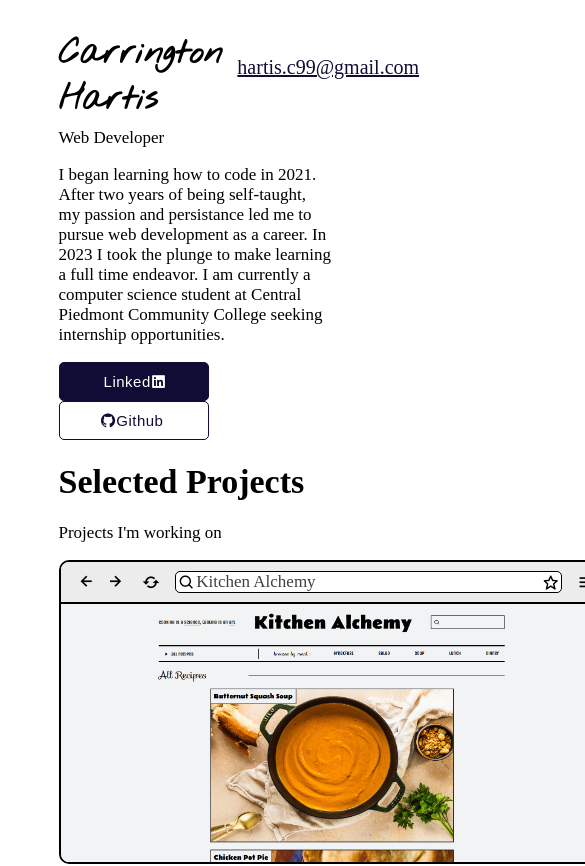
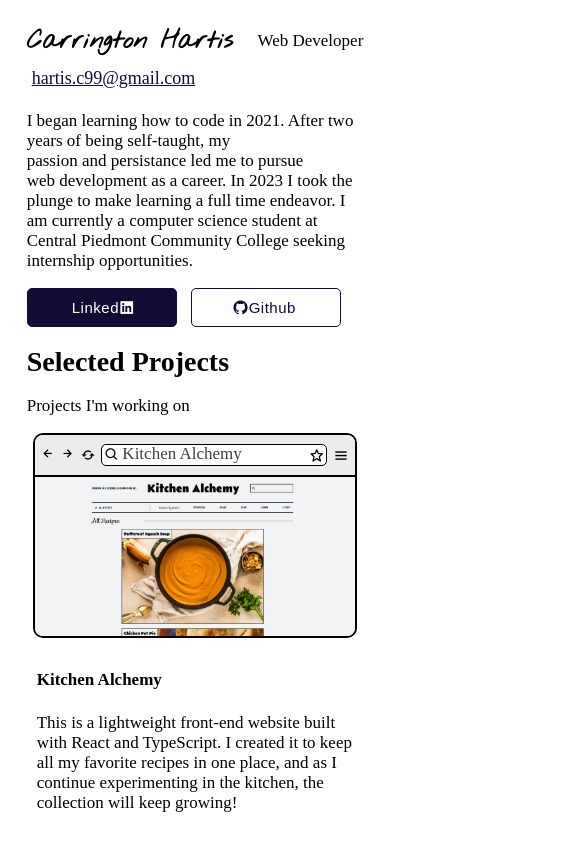
Before and after one commit to Carring10/chartis-portfolio, a website: page index.html in a window 390 px wide. Shown: the top 866 px of the page, 585 px wide, since content can reach past the window. Drawn offline with nearby package versions, Linux system fonts and the light colour scheme; a web font is replaced by a local one.

Commit message:
media queries

```diff
--- a/index.html
+++ b/index.html
@@ -15,6 +15,7 @@
 <body>
   <div class="header-container">
     <div>
+      <div class="info-container">
         <div class="name-header">
           <div>
             <h1 class="name">Carrington Hartis</h1>
@@ -24,13 +25,15 @@
           </div>
         </div>
         <p class="flavor-tag"><span id="circle">Web Developer</span></p>
+      </div>
       <p>I began learning how to code in 2021. After two years of being <span id="highlight-red">self-taught</span>, my
         <span id="highlight-violet">passion and persistance</span> led me
         to pursue <span id="highlight-green">web development</span> as a career. In 2023 I took the plunge to
         make learning a full time endeavor. I
         am currently a <span id="highlight-pink">computer science student</span> at Central Piedmont Community
         College seeking <span id="highlight-yellow">internship
-          opportunities</span>.</p>
+          opportunities</span>.
+      </p>
     </div>
     <div>
       <a href="https://www.linkedin.com/in/carringtonh/" target="_blank">
@@ -73,10 +76,12 @@
         </div>
         <div class="about-project">
           <h4 class="kitchen-alchemy">Kitchen Alchemy</h4>
+          <div class="absolute-container">
             <img id="hand-drawn-arrow-2" src="assets/arrow-2-trans.png" />
             <p class="kitchen-alchemy-flavor-tag">
               Currently still in development with <br />&nbsp;an email feature in the works
             </p>
+          </div>
           <p class="project-description">This is a lightweight front-end website built with React and
             TypeScript. I created it to keep all my
             favorite recipes in one place, and as I continue experimenting in the kitchen, the collection will keep
@@ -109,11 +114,14 @@
         </div>
         <div class="about-project">
           <h4>Virtual Vanguard</h4>
+          <div class="absolute-container">
             <img id="hand-drawn-arrow-1" src="assets/arrow-1-trans.png" />
             <p class="virtual-vanguard-flavor-tag">
               News feed, forum, and <br> &ensp; wishlist combined
             </p>
-          <p class="project-description">This is an MMO news site where you can discuss the latest events in the gaming sphere through comments and
+          </div>
+          <p class="project-description">This is an MMO news site where you can discuss the latest events in the gaming
+            sphere through comments and
             replies. Visit the discover tab and get personalized game recommendations based off your selected genre,
             theme, and style. Before you save a game to your wishlist, make sure to check the reviews, or leave one
             yourself!</p>
@@ -146,11 +154,14 @@
         </div>
         <div class="about-project">
           <h4>Warcraft Geoguesser</h4>
+          <div class="absolute-container">
             <img id="hand-drawn-arrow-3" src="assets/arrow-3-trans.png" />
             <p class="warcraft-geoguesser-flavor-tag">
               Inspired by Geoguessr with a <br />&nbsp;World of Warcraft twist
             </p>
-          <p class="project-description">A trivia game where players guess the location of in-game screenshots from the game World of Warcraft. 3
+          </div>
+          <p class="project-description">A trivia game where players guess the location of in-game screenshots from the
+            game World of Warcraft. 3
             hints and 3 lives are provided to help along the way. Submit your score at the end.</p>
         </div>
       </div>
@@ -167,4 +178,5 @@
     <a class='bx bxs-envelope' href="mailto:hartis.c99@gmail.com"></a>
   </div>
 </footer>
+
 </html>
--- a/style.css
+++ b/style.css
@@ -163,7 +163,7 @@ button {
 .project-title {
   margin: 0px;
   position: absolute;
-  top: 0%;
+  top: -5%;
   left: 20px;
   color: #3f3f3f;
 }
@@ -424,4 +424,130 @@ footer a:hover {
   .contents-container {
     width: 70%;
   }
+
+  .absolute-container {
+    position: absolute;
+    top: -150px;
+    left: -250px;
+  }
 }
+
+@media (max-width: 772px) {
+  .header-container {
+    width: 80%;
+  }
+
+  .contents-container {
+    width: 80%;
+  }
+}
+
+@media (max-width: 726px) {
+  .header-container {
+    width: 90%;
+  }
+
+  .contents-container {
+    width: 90%;
+  }
+
+  .project-container {
+    align-items: center;
+  }
+
+  .absolute-container {
+    display: none;
+  }
+}
+
+@media (max-width: 586px) {
+  .name {
+    font-size: 28px;
+  }
+
+  h1 {
+    font-size: 28px;
+  }
+
+  .img-border {
+    width: 95%;
+    height: auto;
+  }
+
+  .img-container {
+    width: 100%;
+    height: auto;
+  }
+
+  img {
+    width: 100%;
+    height: auto;
+  }
+
+  .overlay {
+    width: 100%;
+    height: auto;
+  }
+
+  .project-description {
+    width: 100%;
+  }
+}
+
+@media (max-width: 500px) {
+  .header-container {
+    gap: 10px;
+  }
+
+  .flavor-tag {
+    margin: 0px 0px 20px;
+  }
+
+  .info-container {
+    display: flex;
+    flex-direction: row;
+    justify-content: space-between;
+    align-items: center;
+  }
+
+  .name-header {
+    flex-direction: column;
+  }
+
+  .header-links .email-link {
+    margin: 0px;
+  }
+}
+
+@media (max-width: 490px) {
+  #arrow {
+    font-size: 15px;
+    margin: 0px;
+  }
+
+  #refresh {
+    font-size: 16px;
+  }
+
+  #search-icon {
+    font-size: 15px;
+  }
+
+  #star {
+    font-size: 15px;
+  }
+
+  #menu {
+    font-size: 17px;
+  }
+}
+
+@media (max-width: 418px) {
+  .name {
+    font-size: 25px;
+  }
+
+  .header-links a {
+    font-size: 18px;
+  }
+}
```
Lines whose indentation alone changed are shown as unchanged.
